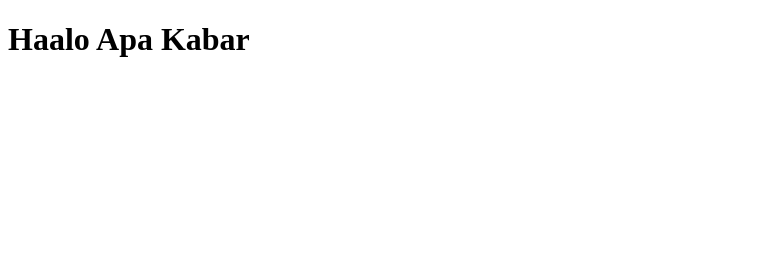
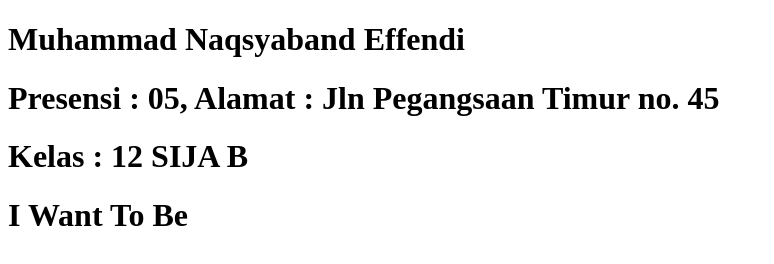
Before and after one commit to TuanBeliau/belajar_git, a plain HTML site: page index.html in a window 1280 px wide. Shown: the whole page, without its empty margins (0-774 px from the left). Drawn offline with Linux system fonts and the light colour scheme.

Commit message:
last (I think)

```diff
--- a/index.html
+++ b/index.html
@@ -6,6 +6,9 @@
     <title>Document</title>
 </head>
 <body>
-    <h1 styles="center">Haalo Apa Kabar</h1>
+    <h1>Muhammad Naqsyaband Effendi</h1>
+    <h1>Presensi : 05, Alamat : Jln Pegangsaan Timur no. 45</h1>
+    <h1>Kelas : 12 SIJA B</h1>
+    <h1>I Want To Be</h1>
 </body>
 </html>
```
Also changed, not shown: assets/img/Chill Mori.png (renamed from assets/Chill Mori.png).
